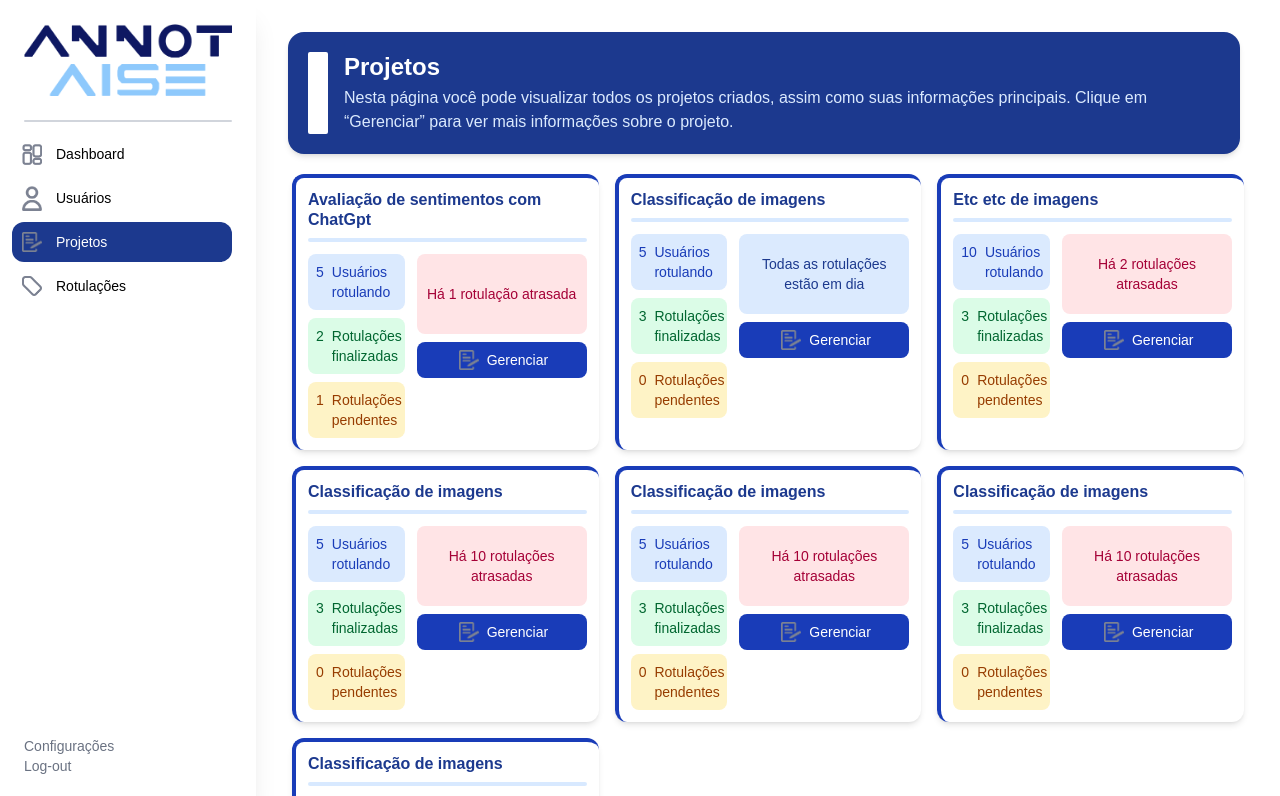
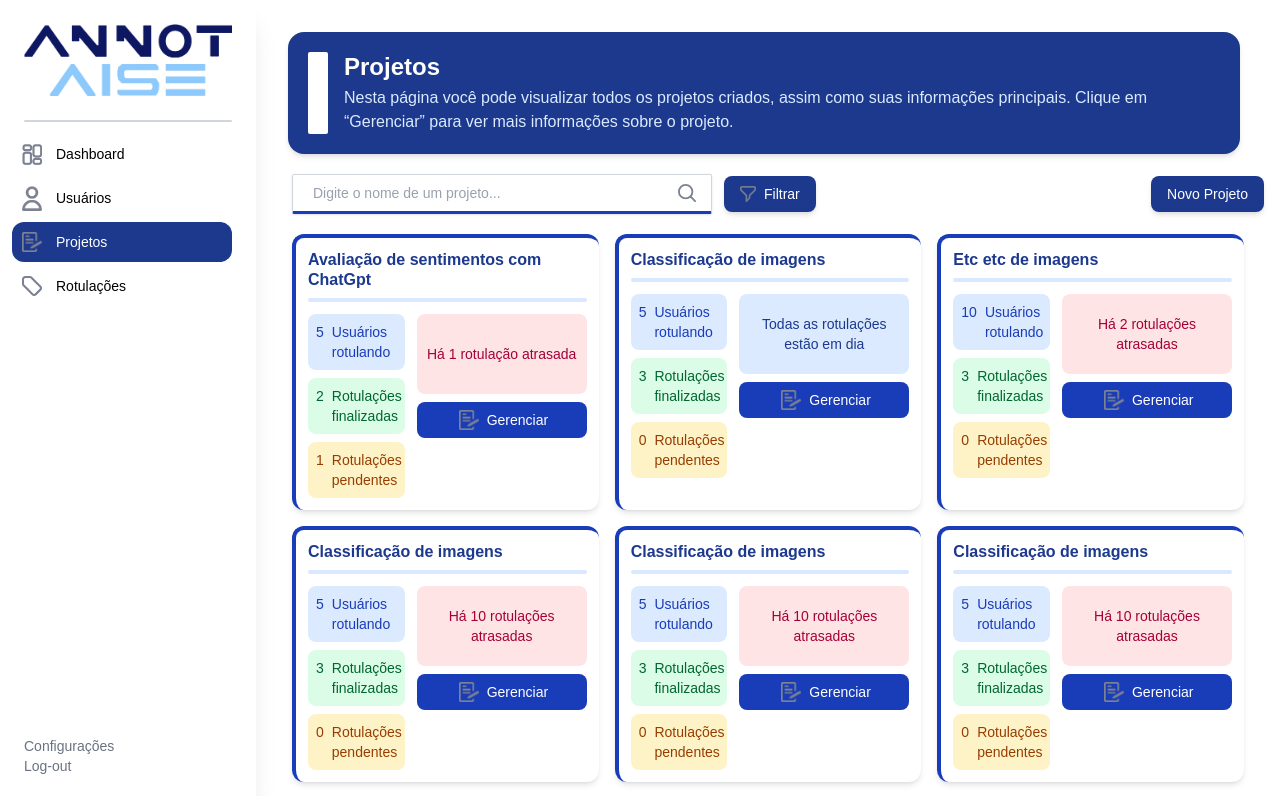
Before and after one commit to aisepucrio/annotaise, a Next.js app in the folder frontend/: page /projects in a window 1280 px wide. Shown: the top 796 px of the page. Built offline with nearby package versions, Linux system fonts and the light colour scheme.

Commit message:
search component e projects finalizado

```diff
--- /dev/null
+++ b/frontend/src/app/components/filter_bar.tsx
@@ -0,0 +1,46 @@
+
+import Image from "next/image";
+export default function FilterBar() {
+  return (
+    <div className="flex items-center justify-start gap-3 ml-5">
+      {/* Campo de busca */}
+      <div className="relative w-[420px]">
+        <input
+          type="text"
+          placeholder="Digite o nome de um projeto..."
+          className="
+            w-full rounded-xs border border-gray-300
+            px-5 py-2 pr-12 text-sm text-gray-700
+            placeholder-gray-400 focus:outline-none
+            focus:ring-2 focus:ring-blue-800
+            shadow-sm
+            border-b-3
+            border-b-blue-800
+          "
+        />
+        {/* Ícone de lupa */}
+        <div className="absolute right-4 top-2.5 text-gray-500">
+          <Image src="/search_icon.svg" alt="Buscar" width={18} height={18} />
+        </div>
+      </div>
+
+      {/* Botão Filtrar */}
+      <button
+        className="
+          flex items-center gap-2 rounded-lg bg-blue-900
+          hover:bg-blue-800 text-white px-4 py-2
+          shadow-md text-sm transition-colors cursor-pointer
+        "
+      >
+        <Image
+          src="/filter_icon.svg"
+          alt="Filtrar"
+          width={16}
+          height={16}
+          className="opacity-90"
+        />
+        Filtrar
+      </button>
+    </div>
+  );
+}
--- a/frontend/src/app/projects/page.tsx
+++ b/frontend/src/app/projects/page.tsx
@@ -2,6 +2,7 @@ import Image from "next/image";
 import Sidebar from "../components/sidebar";
 import PageHeader from "../components/page_description"
 import ProjectContainer from "./project_container";
+import FilterBar from "../components/filter_bar";
 
 const projects = [
   {
@@ -77,7 +78,18 @@ export default function Projects() {
       <div className="bg-white ml-64  p-4 min-h-screen">
         <Sidebar></Sidebar>
         <PageHeader page_title="Projetos" description="Nesta página você pode visualizar todos os projetos criados, assim como suas informações principais. Clique em “Gerenciar” para ver mais informações sobre o projeto."></PageHeader>
-        <div className="ml-5 mr-5 mt-5 grid grid-cols-1 md:grid-cols-2 xl:grid-cols-3 gap-4">
+
+        <div className="flex flex-nowrap items-center mt-5 max-w-305">
+          <FilterBar/>
+          <button className="ml-auto
+            flex flex-nowrap items-center gap-2 rounded-lg bg-blue-900
+            hover:bg-blue-800 text-white px-4 py-2
+            shadow-md text-sm transition-colors cursor-pointer
+
+          ">Novo Projeto</button>
+        </div>
+        <div className="ml-5 mr-5 mt-5 grid grid-cols-1 md:grid-cols-2 lg:grid-cols-3 gap-4">
+
         {projects.map(p => (
             <ProjectContainer
             key={p.id}
```
Also changed, not shown: frontend/public/filter_icon.svg (added), frontend/public/search_icon.svg (added).
